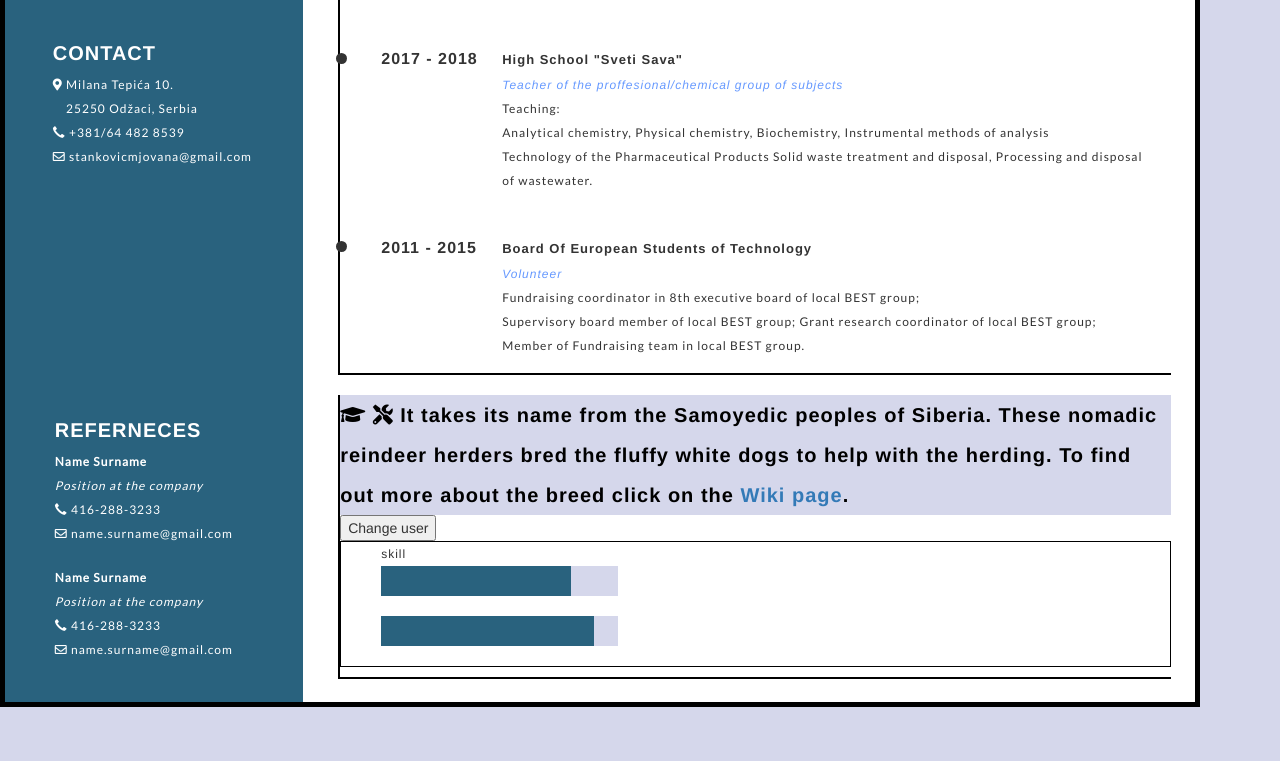
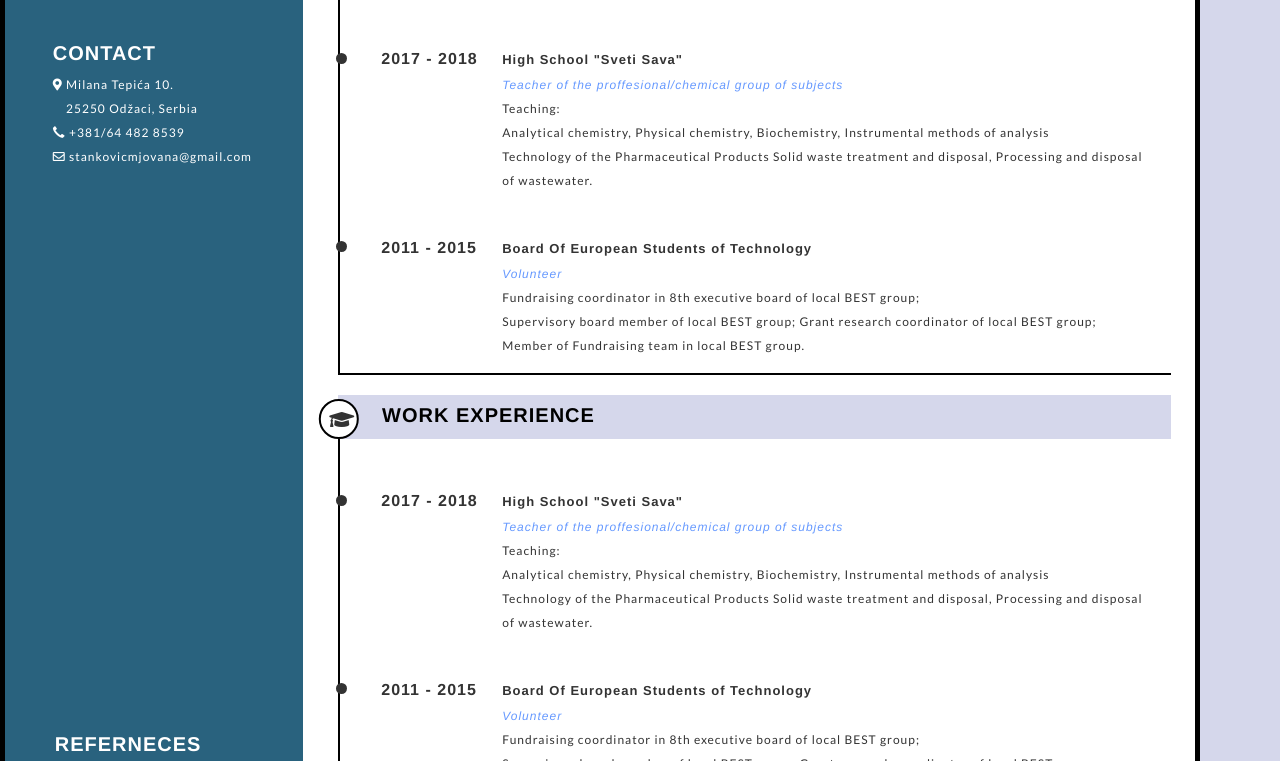
Before and after one commit to stankovicjovana/stankovicjovana.github.io, a plain HTML site: page index.html in a window 1280 px wide. Shown: the part 175-936 px from the top of the page. Before the commit the page ends 882 px from the top, so only its background shows below. Drawn offline with nearby package versions, Linux system fonts and the light colour scheme.

Commit message:
copied crtucture for education prat from work part. in edu part brief case icon is replaced with graduation hat. icon is a bit off center.

```diff
--- a/index.html
+++ b/index.html
@@ -115,17 +115,57 @@
 
 					</div>
 				</div>
-					<div class="lineDotsBox">
 
 
-						<p class="paragrafTitle">
+			<div class="edu work">
 
-						<i class="fas fa-graduation-cap"></i>
-						<i class="fas fa-tools"></i>
-						It takes its name from the Samoyedic peoples of Siberia.
-							 These nomadic reindeer herders bred the fluffy white dogs to help with the herding. To find out more about the breed click on the
-							 <a href="https://en.wikipedia.org/wiki/Samoyed_dog" title = "samoyeds" target = "_blank">Wiki page</a>.</p>
-						<button>Change user</button>
+				<div class="boxHeather">
+					<div id="circle">
+		  				<div id="text"><i class="fas fa-graduation-cap"></i></div>
+					</div>
+
+					<p class="paragrafTitle"> WORK EXPERIENCE</p>
+				</div>
+
+				<div class="lineDotsBox">
+						<ul class="line">
+							<p><br></p>
+
+							<li class="dot">
+								<div class="oneDotBox">
+									<div class="year">2017 - 2018 </div>
+									<div class="innerSide">
+											<p class="heather"> High School "Sveti Sava"</p>
+											<p class="lighterText italic"> Teacher of the proffesional/chemical group of subjects</p>
+
+											<p class="paragrafText">Teaching:<br>
+													Analytical chemistry, Physical chemistry, Biochemistry, Instrumental methods of analysis<br>
+													Technology of the Pharmaceutical Products
+													Solid waste treatment and disposal,
+													Processing and disposal of wastewater.</p>
+										</div>
+
+								</div>
+							</li>
+
+							<li class="dot">
+								<div class="oneDotBox">
+									<div class="year">2011 - 2015 </div>
+									<div class="innerSide">
+											<p class="heather">Board Of European Students of Technology</p>
+											<p class="lighterText italic"> Volunteer</p>
+
+											<p class="paragrafText">
+												Fundraising coordinator in 8th executive board of local BEST group;<br>
+												Supervisory board member of local BEST group;
+												Grant research coordinator of local BEST group;
+												Member of Fundraising team in local BEST group.</p>
+										</div>
+								</div>
+							</li>
+
+					</ul>
+				</div>
 
 						<ul class="skillsBar">
 							<li>
@@ -147,6 +187,7 @@
 						</ul>
 
 
+						<i class="fas fa-tools"></i>
 					</div>
 
 				<script src="main.js"></script>
```
